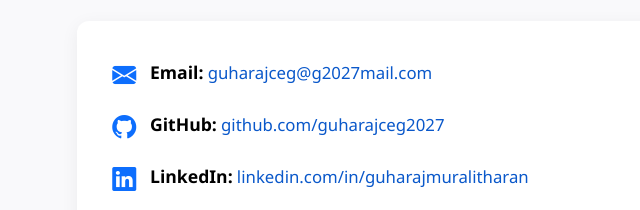
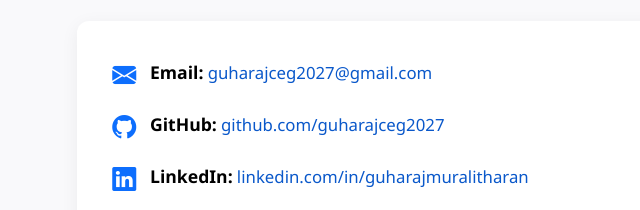
Before and after one commit to guharajceg2027/guha_portfolio, a plain HTML site: page contact.html in a window 1280 px wide. Shown: the part 177-387 px from the top of the page, 195-835 px from the left. Drawn offline with nearby package versions, Linux system fonts and the light colour scheme.

Commit message:
added files

```diff
--- a/contact.html
+++ b/contact.html
@@ -102,7 +102,7 @@
       <div class="contact-card">
         <div class="mb-3">
           <i class="bi bi-envelope-fill contact-icon"></i>
-          <strong>Email:</strong> <a href="mailto:guharajceg2027@gmail.com" class="text-decoration-none">guharajceg@g2027mail.com</a>
+          <strong>Email:</strong> <a href="mailto:guharajceg2027@gmail.com" class="text-decoration-none">guharajceg2027@gmail.com</a>
         </div>
         <div class="mb-3">
           <i class="bi bi-github contact-icon"></i>
```
